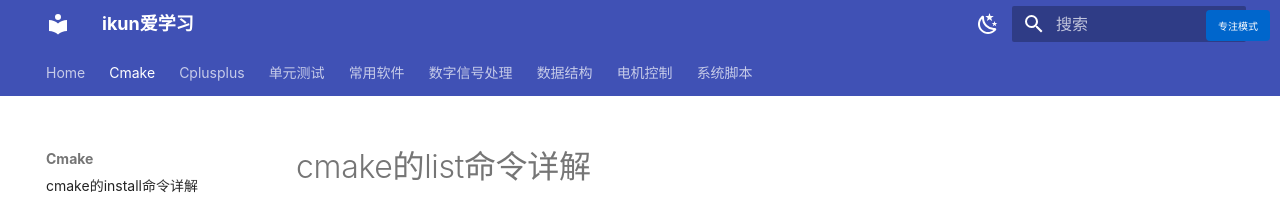
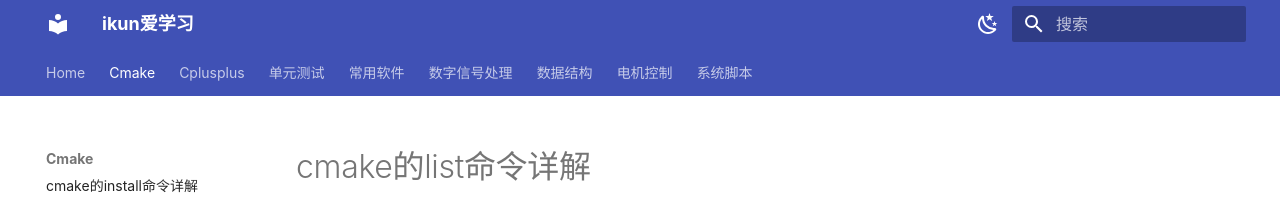
Before and after one commit to SuperIkunFan/SuperIkunFan.github.io, an MkDocs documentation site: the page built from docs/cmake/2024-09-05-cmake的list命令.md, in a window 1280 px wide. Shown: the top 200 px of the page. Built offline with MkDocs 1.6.1 and Material for MkDocs 9.7.7, drawn with Linux system fonts in a browser that asks for light colours; some web fonts are replaced.

Commit message:
修改配置

```diff
--- a/mkdocs.yml
+++ b/mkdocs.yml
@@ -48,7 +48,7 @@ extra_javascript:
   - https://polyfill.io/v3/polyfill.min.js?features=es6
   - https://cdn.jsdelivr.net/npm/mathjax@3/es5/tex-mml-chtml.js
   - https://cdn.jsdelivr.net/npm/mermaid@10/dist/mermaid.min.js
-  - assets/javascripts/focus-mode.js
+  # - assets/javascripts/focus-mode.js
 
 extra_css:
   - stylesheets/extra.css
```
